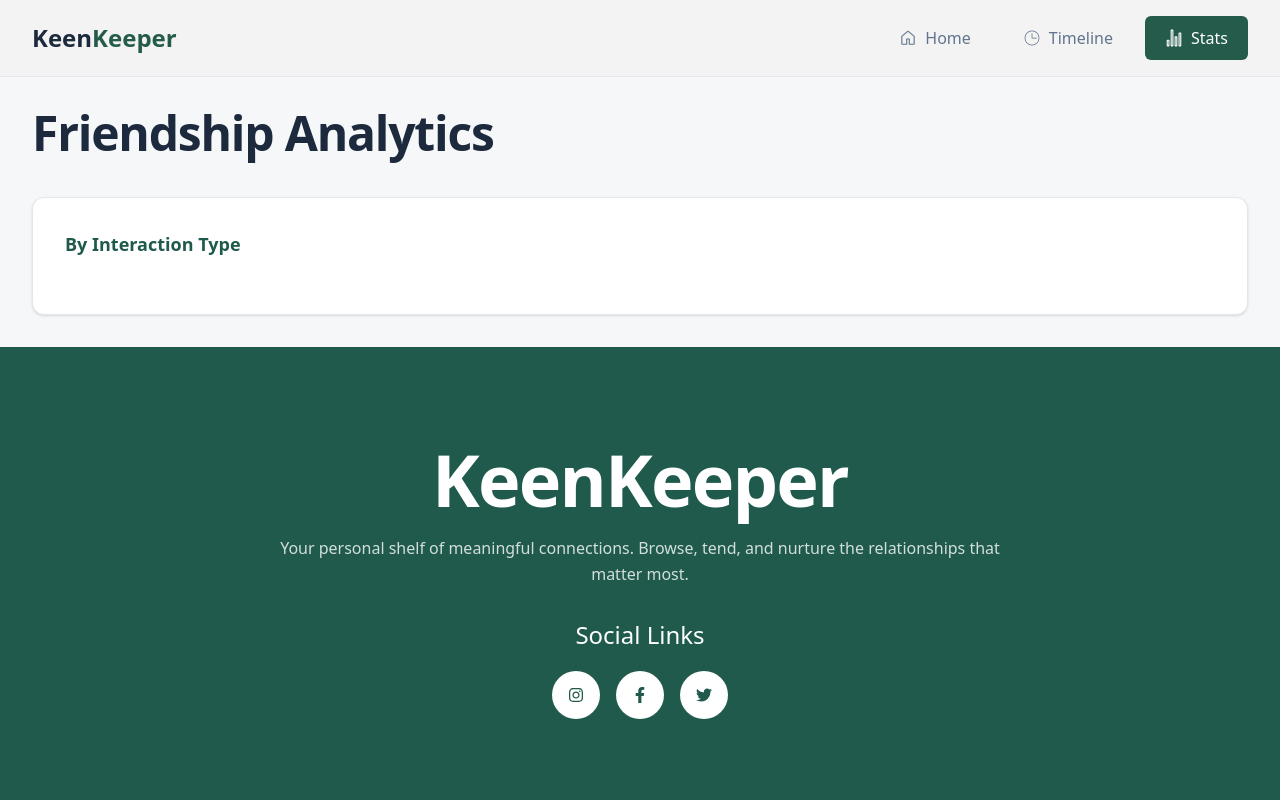
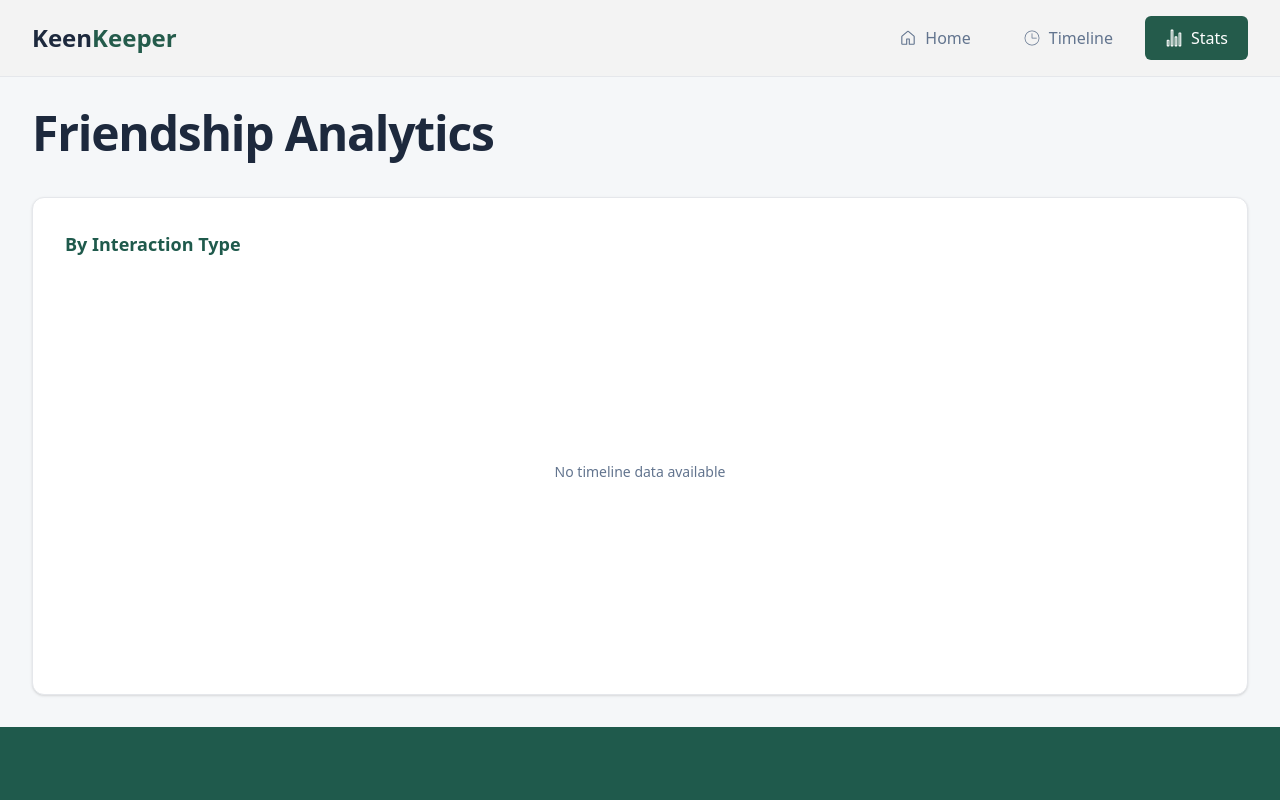
Before and after one commit to anaitullah31/keen-keeper, a Next.js app: page /stats in a window 1280 px wide. Shown: the top 800 px of the page. Built offline with nearby package versions, Linux system fonts and the light colour scheme.

Commit message:
Design rechart at stats page

```diff
--- a/app/context/TimelineContext.js
+++ b/app/context/TimelineContext.js
@@ -22,3 +22,8 @@ const TimelineContextWrapper = ({ children }) => {
 };
 
 export default TimelineContextWrapper;
+
+
+[{call: 'Text', name: 'Olivia Martinez', date: 'April 14, 2026'},
+{call: 'Video', name: 'Olivia Martinez', date: 'April 14, 2026'},
+{call: 'Call', name: 'Olivia Martinez', date: 'April 14, 2026'}]
--- a/app/stats/page.js
+++ b/app/stats/page.js
@@ -1,6 +1,39 @@
+"use client";
+
+import { useContext, useMemo } from "react";
+import { PieChart, Pie, Tooltip, ResponsiveContainer, Legend } from "recharts";
+import { Timelinecontext } from "../context/TimelineContext";
 
 const Stats = () => {
+  const { timelines } = useContext(Timelinecontext);
 
+  const colorMap = {
+    Text: "#7c3aed",
+    Call: "#1f5a4c",
+    Video: "#2cab69",
+    Meetup: "#f59e0b",
+  };
+
+  const chartData = useMemo(() => {
+    if (!timelines || timelines.length === 0) return [];
+
+    const groupedData = timelines.reduce((acc, item) => {
+      const type = item.call;
+
+      if (!acc[type]) {
+        acc[type] = {
+          name: type,
+          value: 0,
+          fill: colorMap[type] || "#94a3b8",
+        };
+      }
+
+      acc[type].value += 1;
+      return acc;
+    }, {});
+
+    return Object.values(groupedData);
+  }, [timelines]);
 
   return (
     <section className="bg-[#f5f7f9] px-4 py-8 sm:px-6 lg:px-8">
@@ -16,7 +49,39 @@ const Stats = () => {
             By Interaction Type
           </h2>
 
-
+          <div className="h-65 w-full sm:h-80 md:h-95">
+            {chartData.length > 0 ? (
+              <ResponsiveContainer width="100%" height="100%">
+                <PieChart>
+                  <Pie
+                    data={chartData}
+                    dataKey="value"
+                    nameKey="name"
+                    cx="50%"
+                    cy="45%"
+                    innerRadius={60}
+                    outerRadius={95}
+                    paddingAngle={6}
+                    cornerRadius={10}
+                  />
+                  <Tooltip />
+                  <Legend
+                    verticalAlign="bottom"
+                    align="center"
+                    iconType="circle"
+                    wrapperStyle={{
+                      fontSize: "14px",
+                      paddingTop: "18px",
+                    }}
+                  />
+                </PieChart>
+              </ResponsiveContainer>
+            ) : (
+              <div className="flex h-full items-center justify-center text-sm text-slate-500">
+                No timeline data available
+              </div>
+            )}
+          </div>
         </div>
       </div>
     </section>
```
